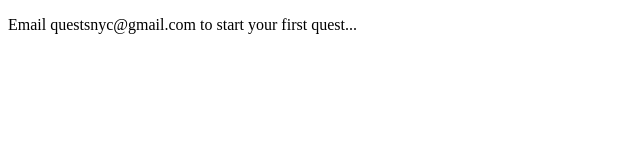
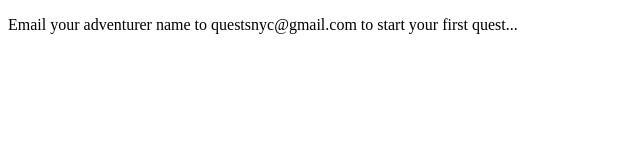
Before and after one commit to saffrann/questsnyc, a plain HTML site: page index.html in a window 1280 px wide. Shown: the whole page, without its empty margins (0-640 px from the left). Drawn offline with Linux system fonts and the light colour scheme.

Commit message:
Update index.html

```diff
--- a/index.html
+++ b/index.html
@@ -2,6 +2,6 @@
 <html>
 <head>
 <title> QuestsNYC </title>
-<p> Email questsnyc@gmail.com to start your first quest...</p>
+<p> Email your adventurer name to questsnyc@gmail.com to start your first quest...</p>
 </head>
 </html>
```
